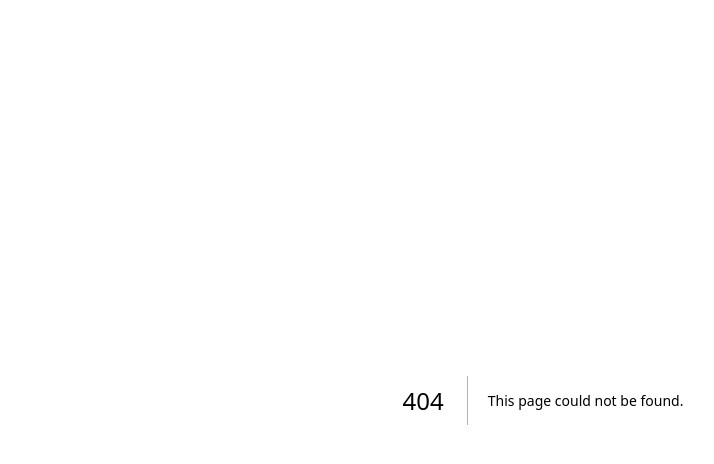
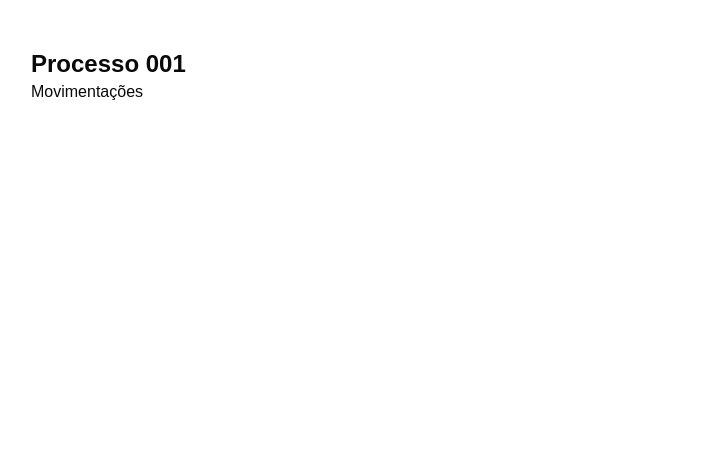
Before and after one commit to Lucasltx1/Projeto_SINDCOMB, a Next.js app in the folder frontend/: page /processos/001 in a window 1280 px wide. Before the commit this address had no page. Shown: the top 464 px of the page, without its empty margins (97-811 px from the left). Built offline with nearby package versions, Linux system fonts and the light colour scheme.

Commit message:
Adiciona página para o processo

```diff
--- /dev/null
+++ b/frontend/src/app/processos/[numeroProcesso]/page.tsx
@@ -0,0 +1,11 @@
+export default async function ProcessoPage({params}: {params: Promise<{numeroProcesso: string}>}) {
+    const {numeroProcesso} = await params;
+    return(
+        <main className="min-h-screen px-6 py-12 sm:px-10">
+            <section className="mx-auto max-w-5xl">
+                <h1 className="text-2xl font-bold">Processo {numeroProcesso}</h1>
+                <h2>Movimentações</h2>
+            </section>
+        </main>
+    );
+}
```
